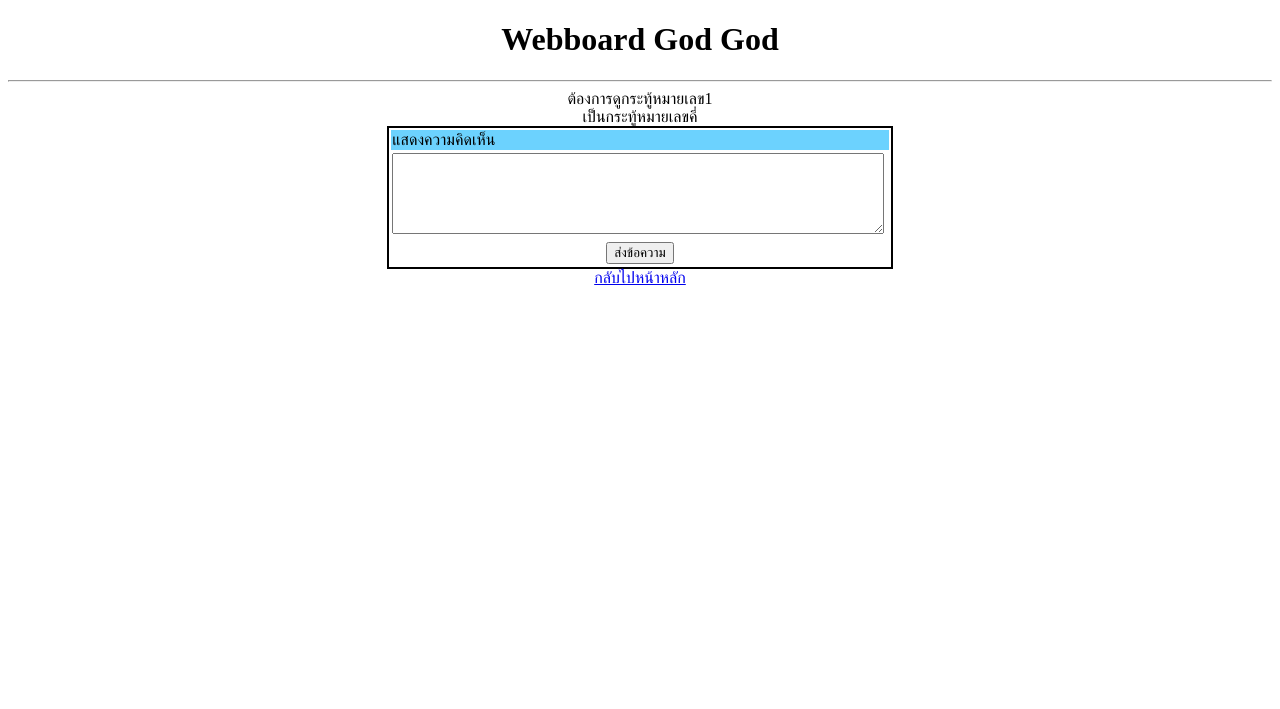
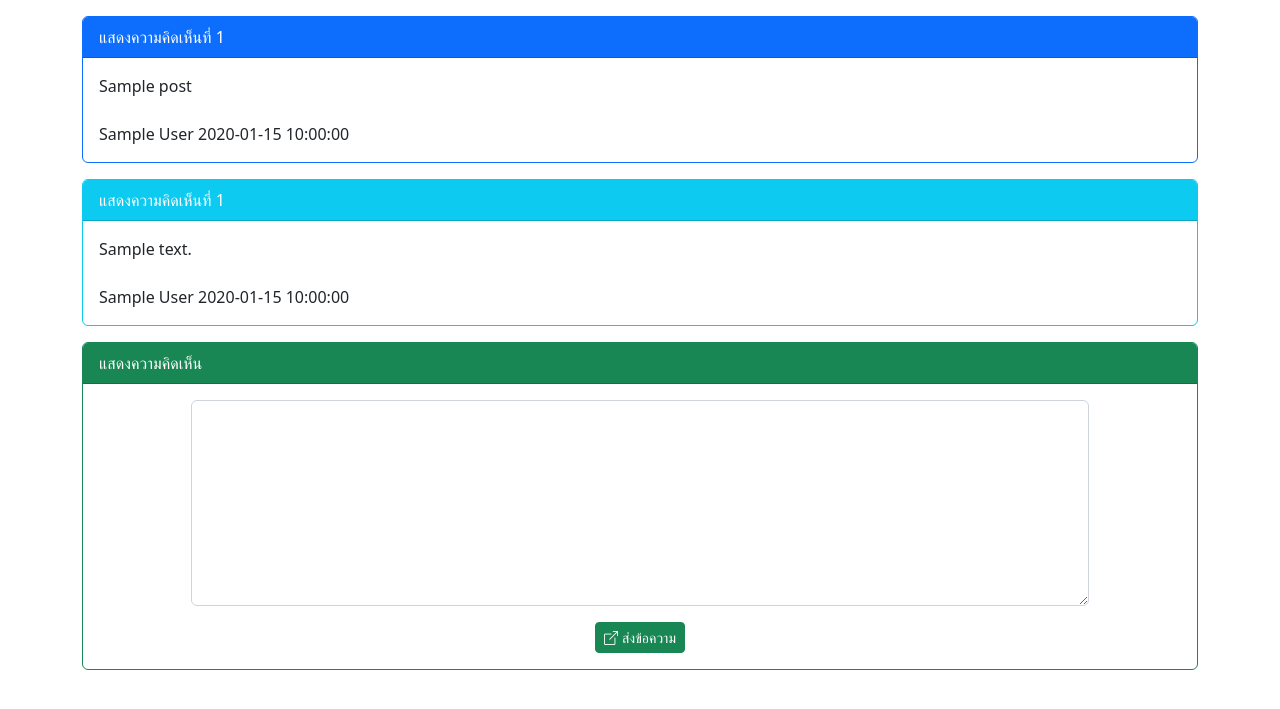
Before and after one commit to poramin5202/Basic_WebApp, a PHP site: page /post.php?id=1 in a window 1280 px wide. Shown: the top 709 px of the page. Run offline with PHP 8.4, Linux system fonts and the light colour scheme; tables that the repository leaves empty or names only in its code hold one stand-in row (values such as "Sample post"); some libraries are stand-ins or nearby versions.

Commit message:
add function post/newpost save

```diff
--- a/post.php
+++ b/post.php
@@ -1,3 +1,6 @@
+<?php
+session_start();
+?>
 <!DOCTYPE html>
 <html lang="en">
 
@@ -5,37 +8,95 @@
     <meta charset="UTF-8">
     <meta http-equiv="X-UA-Compatible" content="IE=edge">
     <meta name="viewport" content="width=device-width, initial-scale=1.0">
+    <!-- CSS only -->
+    <link href="https://cdn.jsdelivr.net/npm/bootstrap@5.2.2/dist/css/bootstrap.min.css" rel="stylesheet" integrity="sha384-Zenh87qX5JnK2Jl0vWa8Ck2rdkQ2Bzep5IDxbcnCeuOxjzrPF/et3URy9Bv1WTRi" crossorigin="anonymous">
+    <!-- JavaScript Bundle with Popper -->
+    <script src="https://cdn.jsdelivr.net/npm/bootstrap@5.2.2/dist/js/bootstrap.bundle.min.js" integrity="sha384-OERcA2EqjJCMA+/3y+gxIOqMEjwtxJY7qPCqsdltbNJuaOe923+mo//f6V8Qbsw3" crossorigin="anonymous"></script>
+    <link rel="stylesheet" href="https://cdn.jsdelivr.net/npm/bootstrap-icons@1.9.1/font/bootstrap-icons.css">
+
     <title>Document</title>
 </head>
 
 <body>
-    <h1 style="text-align: center;"> Webboard God God </h1>
-    <hr>
-    <div style="text-align: center;"> ต้องการดูกระทู้หมายเลข<?php echo $_GET["id"]; ?>
-    <br>
+    <div class="container">
+
     <?php
-      if($_GET['id']%2==0){
-        echo "เป็ฯการทู้หมายเลขคู่";
-      } else{
-        echo "เป็นกระทู้หมายเลขคี่";
-      }
-    ?>
-</div>
+     $id = $_GET['id'];
+        $n = 1;
+        $conn = new PDO("mysql:host=localhost;dbname=wedboard;charset=utf8", "root", "");
+        $sql = "SELECT t2.name,t1.title,t1.content,t1.post_date,t1.id FROM post as t1
+           INNER JOIN user as t2 ON (t1.user_id=t2.id)
+           INNER JOIN post as t3 ON (t1.user_id=t3.id)
+           WHERE t1.id = $id
+            ORDER BY t1.post_date DESC
 
-    <table style="border: 2px solid black; width:40%" align="center">
-        <tr>
-            <td colspan="2" style="background-color: #6CD2FE;">แสดงความคิดเห็น</td>
-        </tr>
-        <tr>
-            <td><textarea name="txt" id="" cols="50" rows="5"style="width:98%"> </textarea></td>
-        </tr>
-        <tr>
+            " ;
+        $result = $conn->query($sql);
+        while ($row = $result->fetch()) {
+            echo "
+            <div class='card text-dark bg-white border-primary mt-3'>
+            <div class='card-header bg-primary text-white'>แสดงความคิดเห็นที่ $n </div>
+            <div class='card-body'>
+                $row[1] <br><br>
+                $row[0]  $row[3]
+            </div>
+        </div>
+               ";
+               $n=$n+1;
+        }
+        $conn = null
+        ?>
 
-            <td colspan="2" align="center"><input type="submit" value="ส่งข้อความ"></td>
-        </tr>
-    </table>
-    <div align="center">
-        <a href="index.php"> กลับไปหน้าหลัก</a>
+        <?php
+        $n = 1;
+        $conn = new PDO("mysql:host=localhost;dbname=wedboard;charset=utf8", "root", "");
+        $sql = "SELECT t2.name,t1.content,t2.login,t1.product_date,t1.post_id FROM comment as t1
+           INNER JOIN user as t2 ON (t1.user_id=t2.id)
+           INNER JOIN post as t3 ON (t1.post_id=t3.id)
+           WHERE t1.post_id = $id
+           ORDER BY t1.product_date DESC ";
+        $result = $conn->query($sql);
+        while ($row = $result->fetch()) {
+            echo "
+            <div class='card text-dark bg-white border-info mt-3'>
+            <div class='card-header bg-info text-white'>แสดงความคิดเห็นที่ $n </div>
+            <div class='card-body'>
+                $row[1] <br><br>
+                $row[0]  $row[3]
+            </div>
+        </div>
+               ";
+               $n=$n+1;
+        }
+        $conn = null
+        ?>
+
+
+
+
+
+
+        <div class="card text-dark bg-white border-success mt-3">
+            <div class="card-header bg-success text-white">แสดงความคิดเห็น</div>
+            <div class="card-body">
+                <form action="post_save.php" method="post">
+                    <input type="hidden" name="post_id" value="<?= $_GET['id']; ?>">
+                    <div class="row mb-3 justify-content-center">
+                        <div class="col-lg-10">
+                            <textarea class="form-control" name="comment" rows="8"></textarea>
+                        </div>
+                    </div>
+                    <div class="row">
+                        <div class="col-lg-12">
+                            <center>
+                                <button type="submit" class="btn btn-success btn-sm text-white"><i class="bi bi-box-arrow-up-right me-1"></i>ส่งข้อความ</button>
+                            </center>
+                        </div>
+                    </div>
+                </form>
+            </div>
+        </div>
     </div>
+</body>
 
 </html>
```
Also changed, not shown: Login.php (+25 -5 lines), delete.php (+12 -7 lines), index.php (+56 -15 lines), newpost_save.php (added, +20 -0 lines), post_save.php (added, +21 -0 lines), register.php (+10 -0 lines), verify.php (+16 -12 lines).
